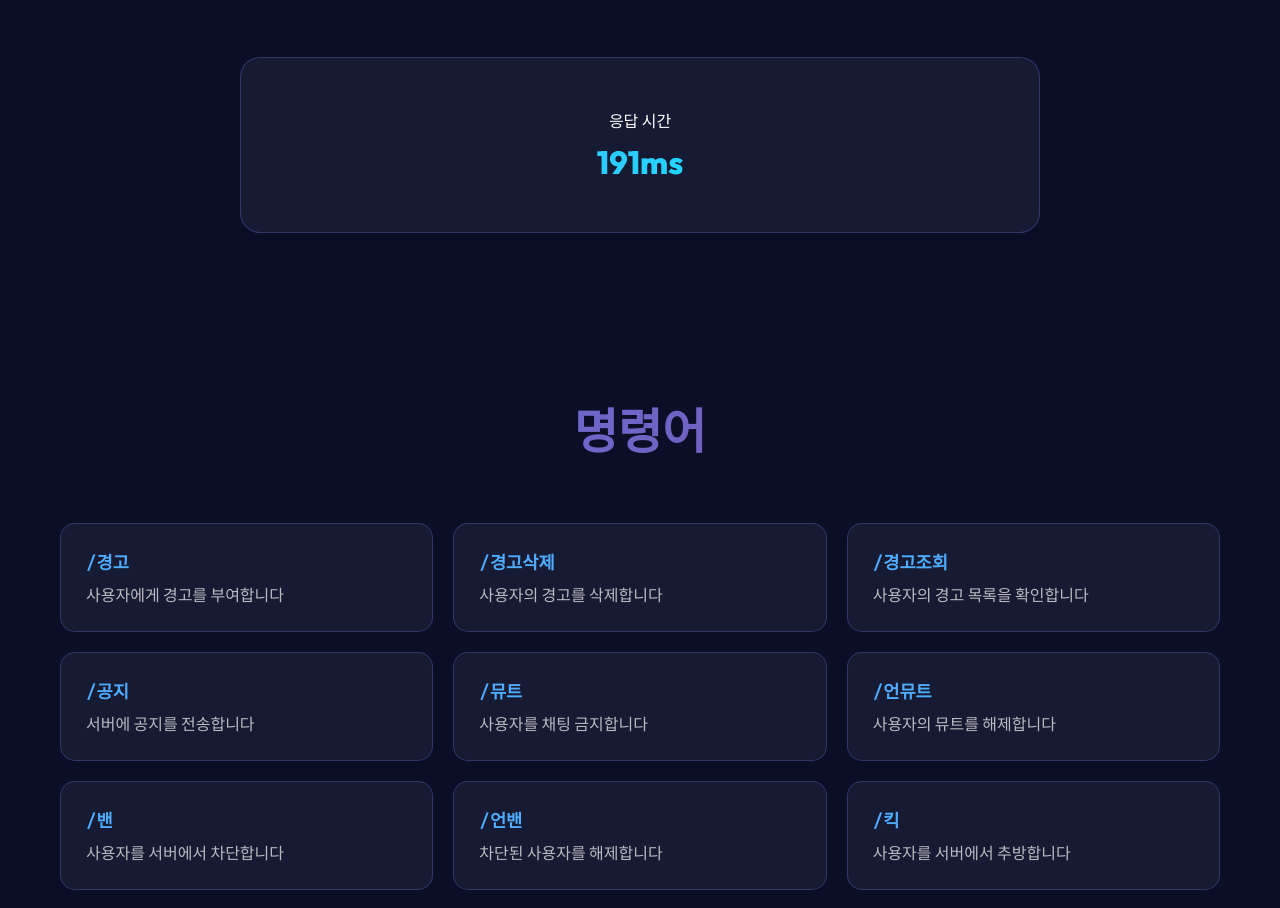
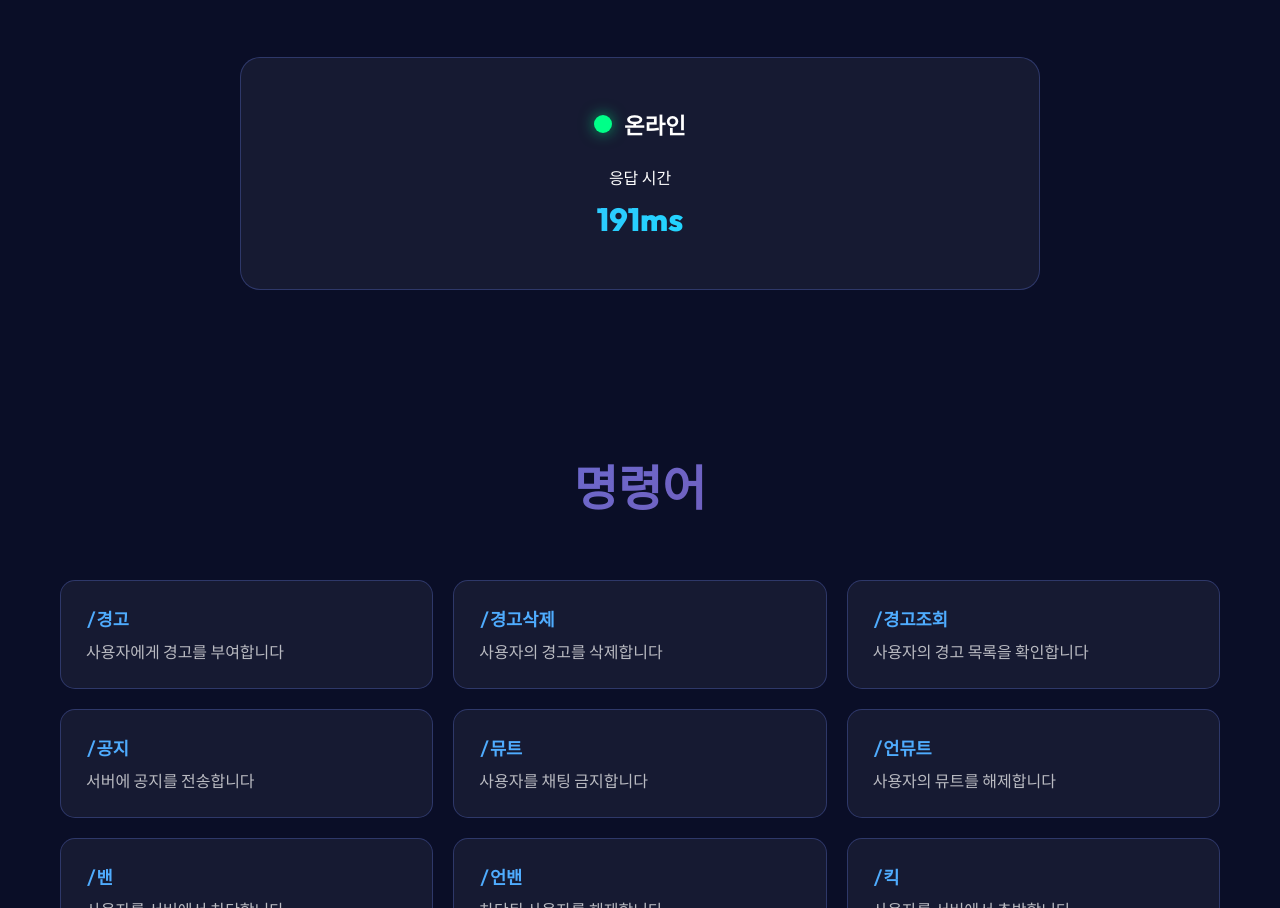
Before and after one commit to nada0811/nadabot, a plain HTML site: page index.html in a window 1280 px wide. Shown: the part 1068-1976 px from the top of the page. Drawn offline with Linux system fonts and the light colour scheme.

Commit message:
Update index.html

```diff
--- a/index.html
+++ b/index.html
@@ -167,6 +167,28 @@
             text-align: center;
         }
 
+        /* ✅ 온라인 표시 추가 */
+        .status-header {
+            display: flex;
+            justify-content: center;
+            align-items: center;
+            gap: 12px;
+            margin-bottom: 25px;
+        }
+
+        .status-indicator {
+            width: 18px;
+            height: 18px;
+            border-radius: 50%;
+            background: #00ff88;
+            box-shadow: 0 0 15px rgba(0,255,136,0.6);
+        }
+
+        .status-text {
+            font-size: 1.4rem;
+            font-weight: 700;
+        }
+
         .status-value {
             font-size: 2rem;
             font-weight: 800;
@@ -218,7 +240,6 @@
             text-decoration: none;
         }
 
-        /* ✅ 초대 버튼 스타일 추가 */
         .invite-button {
             display: inline-block;
             margin-top: 30px;
@@ -275,6 +296,13 @@
     <div class="container">
         <h2 class="section-title">봇 상태</h2>
         <div class="status-container">
+
+            <!-- ✅ 온라인 표시 복구 -->
+            <div class="status-header">
+                <div class="status-indicator"></div>
+                <div class="status-text">온라인</div>
+            </div>
+
             <div>응답 시간</div>
             <div class="status-value">191ms</div>
         </div>
@@ -308,7 +336,6 @@
     <div class="container">
         <p>나다봇과 함께 더 나은 Discord 경험을 시작하세요</p>
 
-        <!-- ✅ 봇 초대하기 버튼 추가 -->
         <a href="https://discord.com/api/oauth2/authorize?client_id=YOUR_CLIENT_ID&permissions=8&scope=bot%20applications.commands"
            class="invite-button"
            target="_blank">
```
